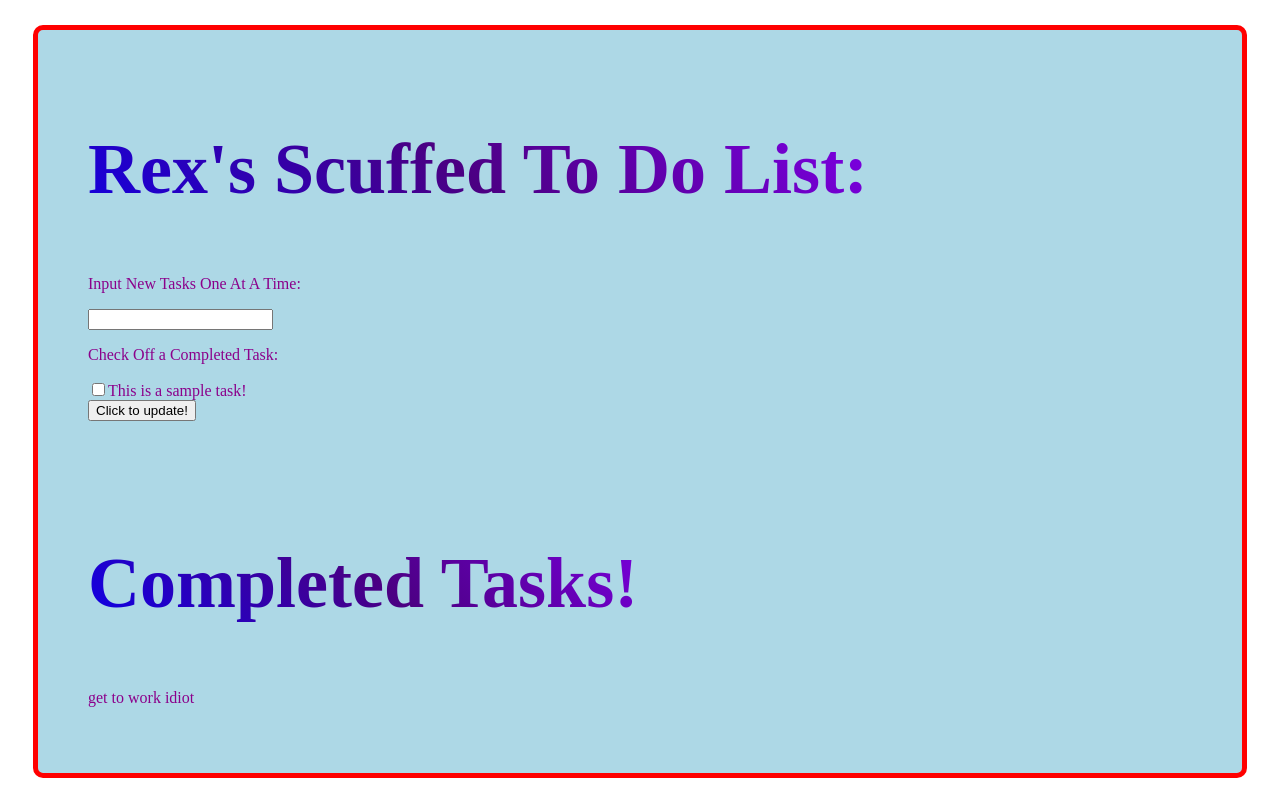
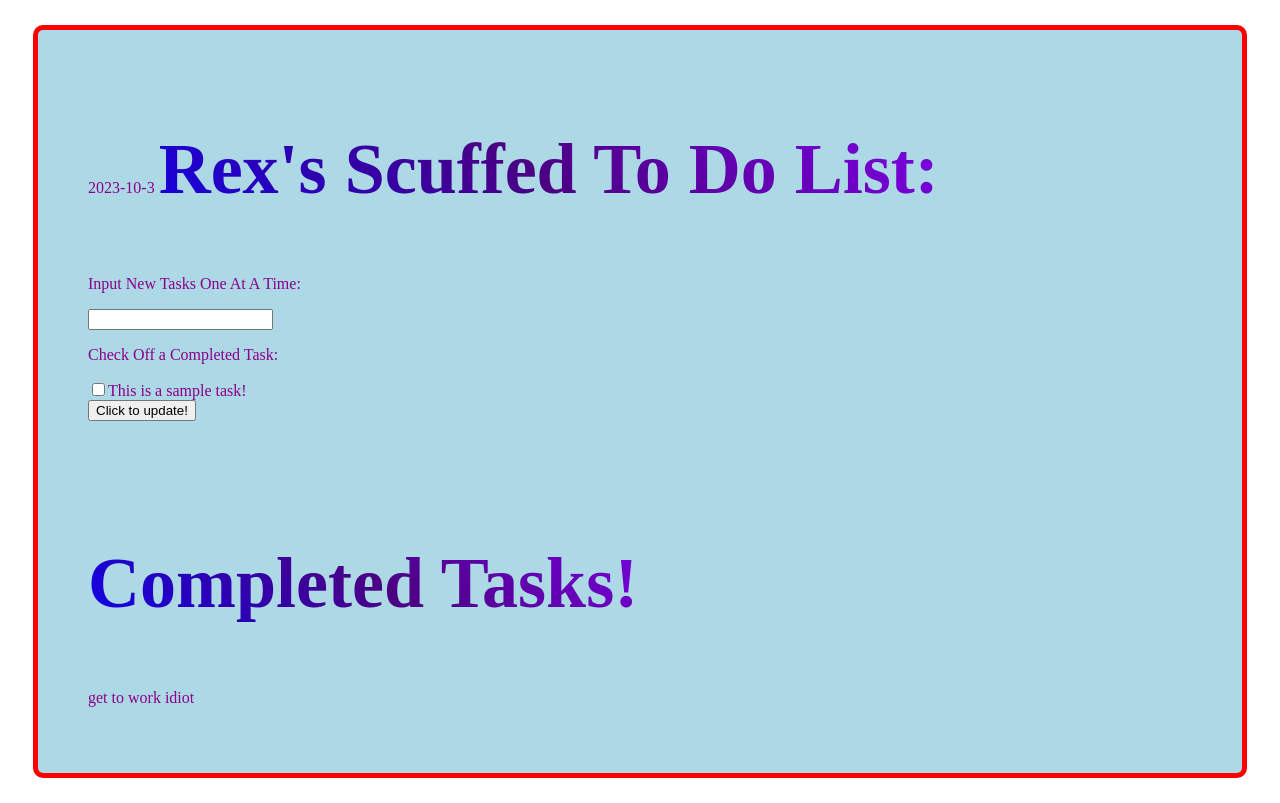
Before and after one commit to Rexydoodlesss/my-app, a SvelteKit app: page / in a window 1280 px wide. Built offline with nearby package versions, Linux system fonts and the light colour scheme.

Commit message:
RANDOM PARTYPARROT

```diff
--- a/src/routes/+page.svelte
+++ b/src/routes/+page.svelte
@@ -3,12 +3,12 @@
 <script lang="ts">
 	let tasks = ["This is a sample task!"]
 	let finished:string[] = []
-
+	let today = new Date().getFullYear()+'-'+("0"+(new Date().getMonth()+1)).slice(-2)+'-'+("0"+new Date().getDate()).slice(-2)
 	let temp = ""
 	let yaytemp= ""
 	let randomized:string[] = []
-	let dates:["1111-11-11"]
-	let parrots = ["bobrossparrot.gif",
+	let dates=["2023-10-3"]
+	let parrots: string[] = ["bobrossparrot.gif",
 "portalparrot.gif",
 "pythonparrot.gif",
 "revertitparrot.gif",
@@ -79,6 +79,7 @@ let randomElement = "https://cultofthepartyparrot.com/parrots/"+parrots[Math.flo
 	function handleclick(){
 		if (temp !== ""){
 			tasks.push(temp)
+			dates.push(new Date().getFullYear()+'-'+("0"+(new Date().getMonth()+1)).slice(-2)+'-'+("0"+new Date().getDate()).slice(-2))
 		}
 		if (yaytemp !== ""){
 			finished.push(yaytemp)
@@ -90,11 +91,13 @@ let randomElement = "https://cultofthepartyparrot.com/parrots/"+parrots[Math.flo
 
 		tasks = tasks
 		finished = finished
+		dates = dates
 		temp=""
 		yaytemp= ""
 	}
 </script>
 <div class = "site" >
+{dates.toString()}
 	<h1>Rex's Scuffed To Do List:</h1><br>
 	<p>Input New Tasks One At A Time:</p>
 	<input type="text-box" style="width: 300px font-size:500px" bind:value={temp}><br>
@@ -117,7 +120,8 @@ let randomElement = "https://cultofthepartyparrot.com/parrots/"+parrots[Math.flo
 	{#if finished.length !=0}
 	{#each finished as finish,i}
 
-	<h4 style="font-size: 50px;">{finish}! <img src={randomized[i]} alt = "partyparrot"/></h4>
+	<h4 style="font-size: 50px;">{finish} is done! <img src={randomized[i]} alt = "partyparrot"/></h4>
+	<p> Started on {dates[i]}</p>
 
 	{/each}
 	{:else}
```
